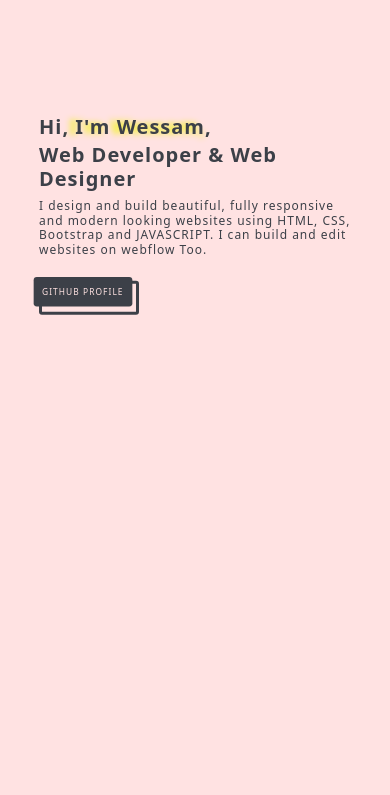
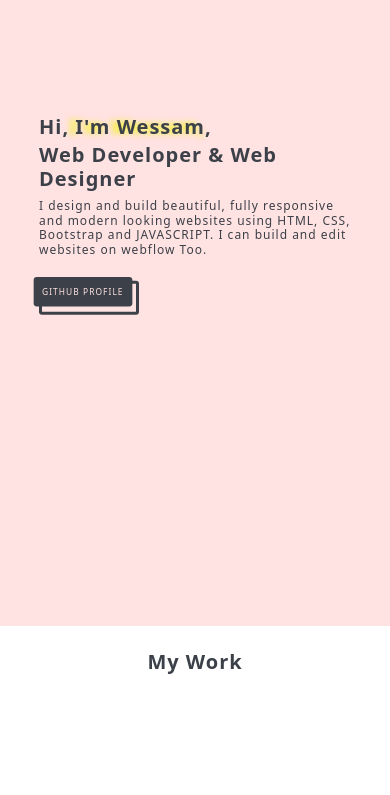
Before and after one commit to wessam-m-elsheikh/My-Portfolio, a plain HTML site: page index.html in a window 390 px wide. Shown: the part 49-844 px from the top of the page. Drawn offline with nearby package versions, Linux system fonts and the light colour scheme.

Commit message:
Update styles.css

```diff
--- a/styles.css
+++ b/styles.css
@@ -375,6 +375,9 @@ button a:hover {
 }
 
 @media only screen and (max-width: 400px) {
+ header {
+    height: 80vh;
+  }
   h1 {
     font-size: 2.5rem;
   }
```
